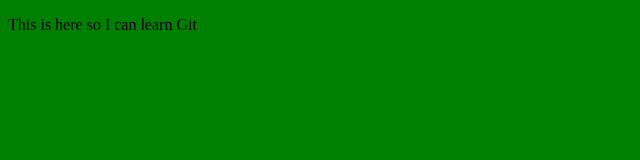
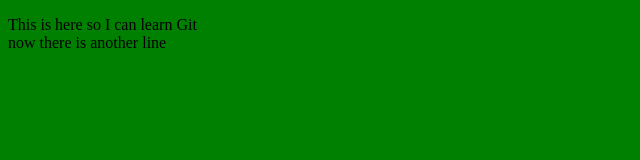
Before and after one commit to owencyr/learn-git, a plain HTML site: page index.html in a window 1280 px wide. Shown: the whole page, without its empty margins (0-640 px from the left). Drawn offline with Linux system fonts and the light colour scheme.

Commit message:
third-commit

```diff
--- a/index.html
+++ b/index.html
@@ -5,6 +5,6 @@
   <link rel="stylesheet" type="text/css" href="main.css">
 </head>
 <body>
-  <p>This is here so I can learn Git</p>
+  <p>This is here so I can learn Git<br>now there is another line</p>
 </body>
 </html>
```
